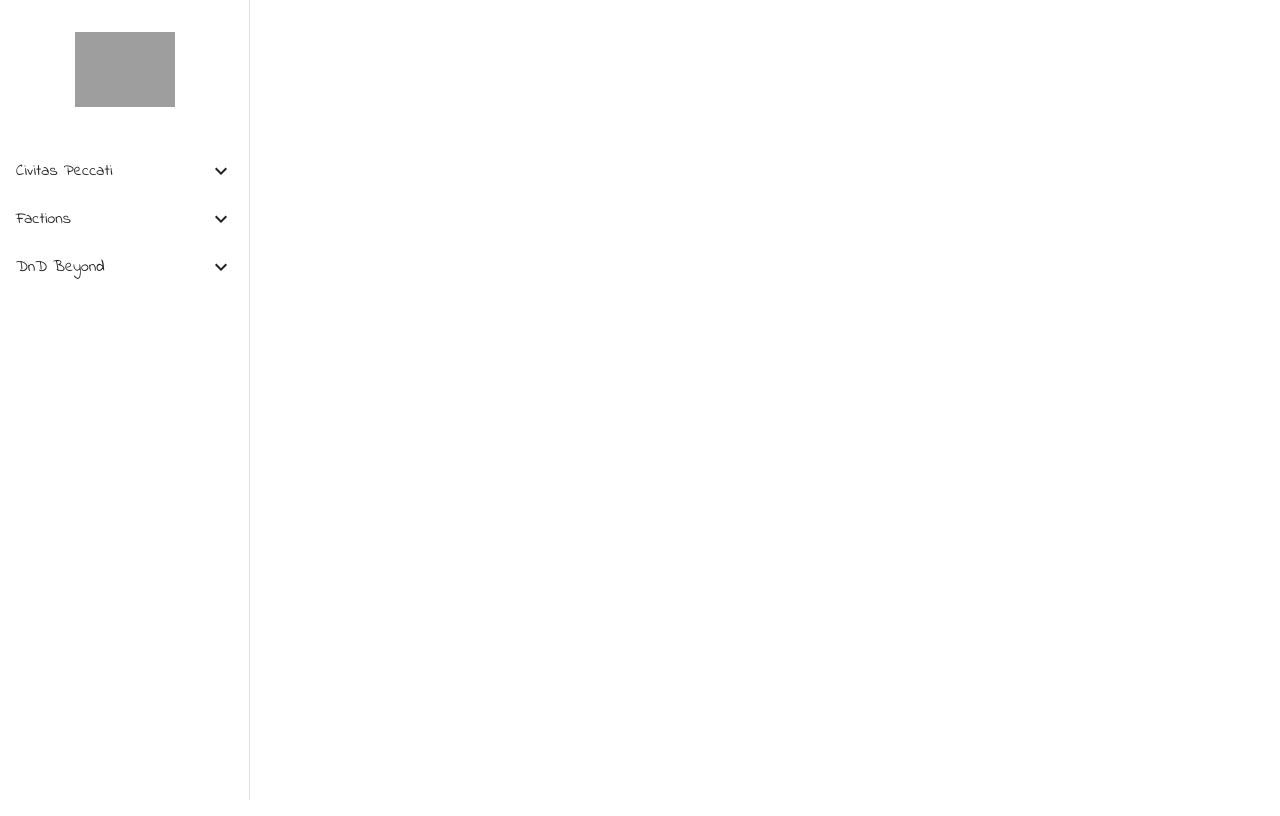
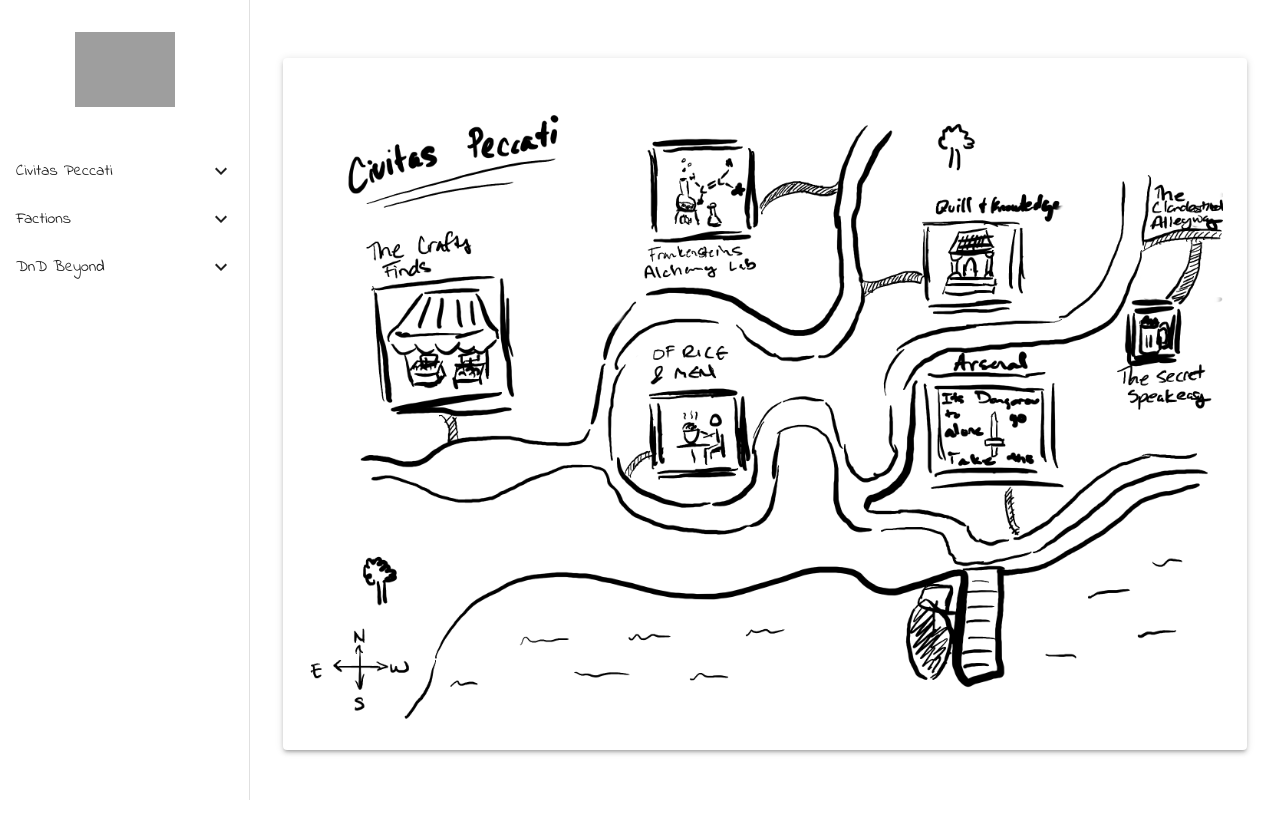
Before and after one commit to patrickmfurbert/cubic_order, a React (Create React App) app: page / in a window 1280 px wide. Built offline with nearby package versions, Linux system fonts and the light colour scheme; grey boxes are pictures that could not be loaded.

Commit message:
added map to contentcomponentdisplay

```diff
--- a/src/Content.js
+++ b/src/Content.js
@@ -1,6 +1,7 @@
 import Box from '@mui/material/Box';
 import React from 'react';
 import LeftMenu from './LeftMenu';
+import ContentComponent from './ContentComponent';
 import { ThemeProvider, createTheme } from '@mui/material/styles';
 
 const theme = createTheme({
@@ -14,9 +15,16 @@ const theme = createTheme({
 function Content() {
     return (
         <ThemeProvider theme={theme}>
-        <React.Fragment sx={{ display: 'flex' }}>
-            <Box>
+        <React.Fragment>
+            <Box sx={{
+                        display: 'flex',
+                        justifyContent: 'center',
+                        alignContent: 'center',
+                        alignItems: 'center',
+                        height: '100vh'
+                    }}>
                 <LeftMenu />
+                <ContentComponent />
             </Box>
         </React.Fragment>
         </ThemeProvider>
--- /dev/null
+++ b/src/ContentComponent.js
@@ -0,0 +1,15 @@
+import React from 'react';
+import ContentComponentDisplay from './ContentComponentDisplay';
+
+
+
+function ContentComponent(){
+
+    return(
+        <React.Fragment>
+            <ContentComponentDisplay />
+        </React.Fragment>
+    );
+}
+
+export default ContentComponent;
--- /dev/null
+++ b/src/ContentComponentDisplay.js
@@ -0,0 +1,26 @@
+import Box from '@mui/material/Box';
+import Paper from '@mui/material/Paper';
+import React from 'react';
+import TownMap from './assets/town_map.png';
+
+
+function ContentComponentDisplay(){
+
+    return(
+        <React.Fragment>
+            <Paper
+                elevation={3}
+                sx={{ p: 3, mb: 1 }}>
+                <Box
+                    component="img"
+                    src={TownMap}
+                    sx={{
+                        maxHeight: '80vh' ,
+                        maxWidth: '80vw'
+                    }}/>
+            </Paper>
+        </React.Fragment>
+    );
+}
+
+export default ContentComponentDisplay;
--- a/src/LeftMenu.js
+++ b/src/LeftMenu.js
@@ -141,6 +141,7 @@ function LeftMenu() {
                     {
                         items.map(item => (
                             <LeftMenuItem
+                                key={item.name}
                                 menuItem={item}
                             />
                         ))
--- a/src/LeftMenuItem.js
+++ b/src/LeftMenuItem.js
@@ -26,6 +26,7 @@ function LeftMenuItem({ menuItem }) {
             <List>
                 {menuItem.subItems.map(item => (
                     <LeftMenuItemComponent
+                        key={item.name}
                         name={item.name}
                         link={item.link}
                         subItems={item.subItems}
```
Also changed, not shown: src/ContentComponentBanner.js (added, +23 -0 lines), src/assets/banner.png (added), src/assets/town_map.png (added).
